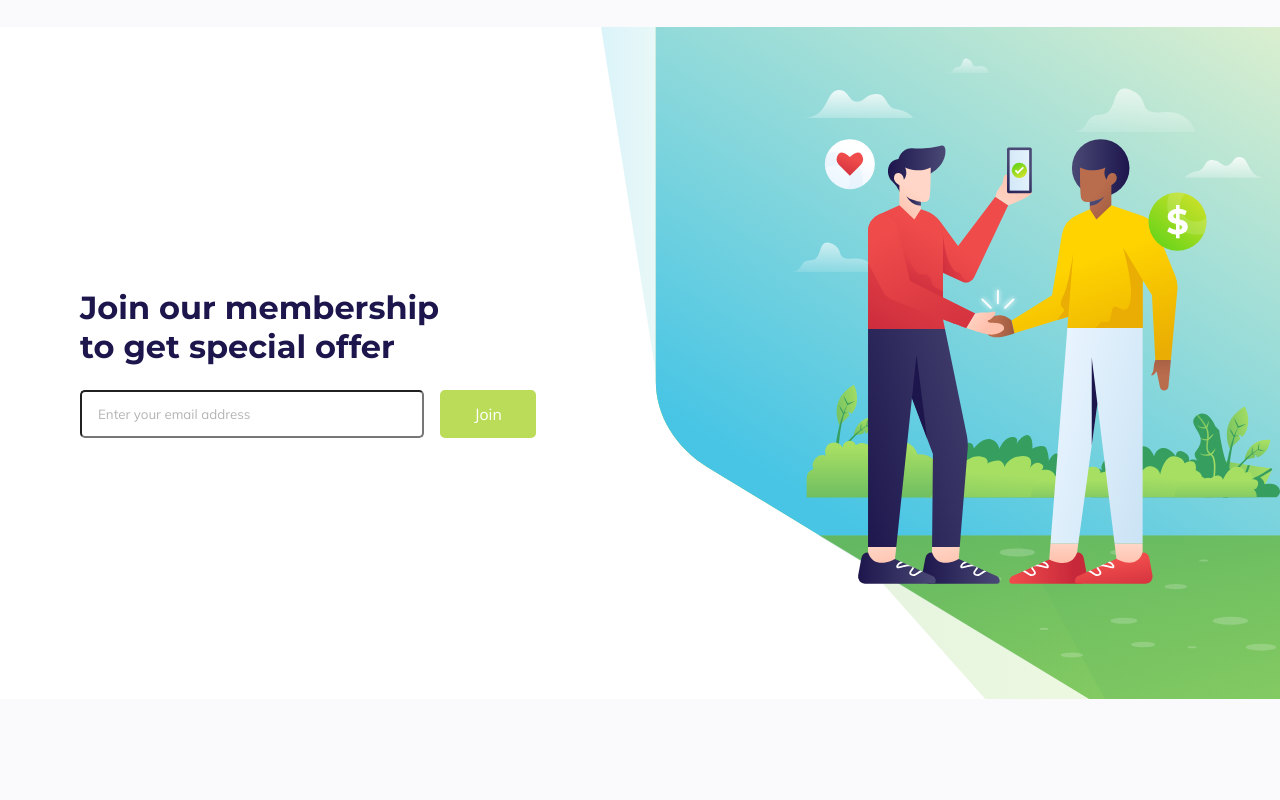
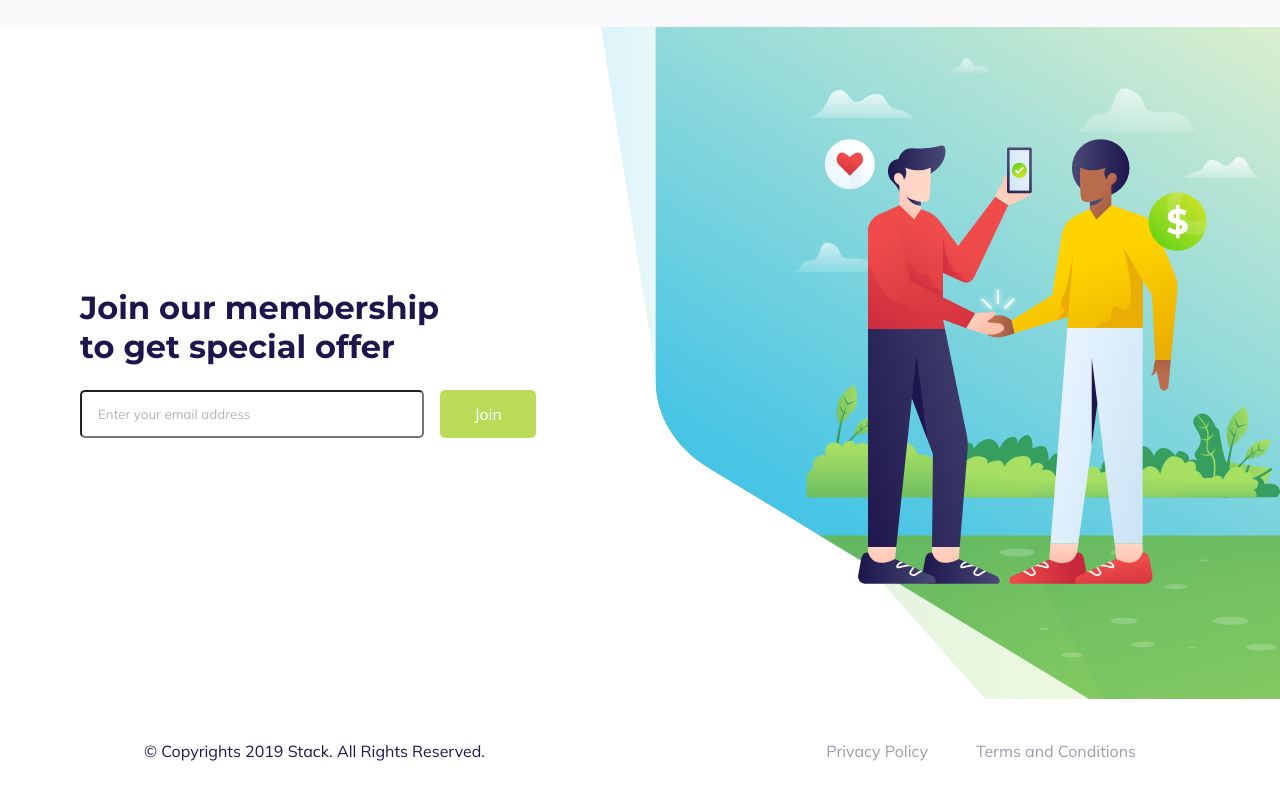
Before and after one commit to pasm94/healthy-food, a Next.js app: page / in a window 1280 px wide. Shown: the part 2935-3735 px from the top of the page. Before the commit the page ends 3634 px from the top, so only its background shows below. Built offline with nearby package versions, Linux system fonts and the light colour scheme.

Commit message:
footer finished

```diff
--- /dev/null
+++ b/src/components/Footer/index.tsx
@@ -0,0 +1,17 @@
+import React from 'react';
+
+import { Container } from './styles';
+
+export function Footer() {
+  return (
+    <Container>
+      <p>© Copyrights 2019 Stack. All Rights Reserved.</p>
+      <span>
+        <p>Privacy Policy</p>
+        <p>Terms and Conditions</p>
+      </span>
+    </Container>
+  );
+}
+
+export default Footer;
--- /dev/null
+++ b/src/components/Footer/styles.ts
@@ -0,0 +1,46 @@
+import styled from 'styled-components';
+
+export const Container = styled.div`
+  width: 100vw;
+  min-height: 103px;
+  background-color: white;
+  display: flex;
+  justify-content: space-between;
+  align-items: center;
+
+  padding-left: 9rem;
+  padding-right: 9rem;
+  font-family: 'Mulish', sans-serif;
+  font-size: 1rem;
+
+  color: #1d164d;
+  span {
+    color: #9e9baf;
+
+    p {
+      cursor: pointer;
+    }
+    display: flex;
+    p + p {
+      margin-left: 3rem;
+    }
+  }
+
+  @media (max-width: 920px) {
+    padding-top: 3rem;
+    padding-bottom: 2rem;
+    flex-direction: column;
+    justify-content: center;
+    span {
+      margin-top: 8px;
+    }
+    padding-left: 0rem;
+    padding-right: 0rem;
+  }
+
+  @media (max-width: 480px) {
+  }
+
+  @media (max-width: 360px) {
+  }
+`;
--- a/src/pages/_app.tsx
+++ b/src/pages/_app.tsx
@@ -4,6 +4,7 @@ import 'swiper/swiper.scss';
 import 'swiper/components/navigation/navigation.scss';
 import 'swiper/components/pagination/pagination.scss';
 import '@/components/LandingPage/ReadOurBlog/swiper.scss';
+import Footer from '@/components/Footer';
 
 function MyApp({ Component, pageProps }) {
   return (
--- a/src/pages/index.tsx
+++ b/src/pages/index.tsx
@@ -1,3 +1,4 @@
+import Footer from '@/components/Footer';
 import HealthyFood from '@/components/LandingPage/HealthyFood';
 import JoinOurMembership from '@/components/LandingPage/JoinOurMembership';
 import OurBestRecipes from '@/components/LandingPage/OurBestRecipes';
@@ -18,6 +19,7 @@ const LandingPage = () => {
       <TheBestServices />
       <ReadOurBlog />
       <JoinOurMembership />
+      <Footer />
     </Container>
   );
 };
```
